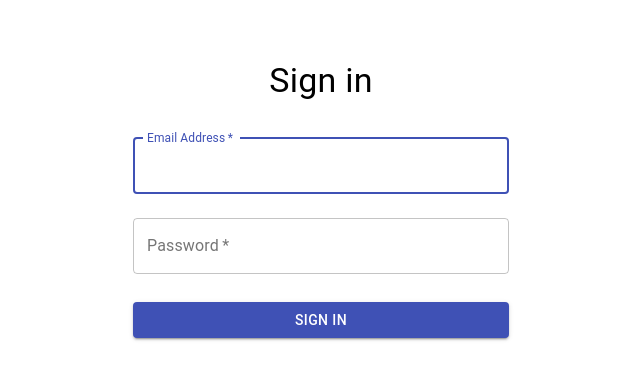
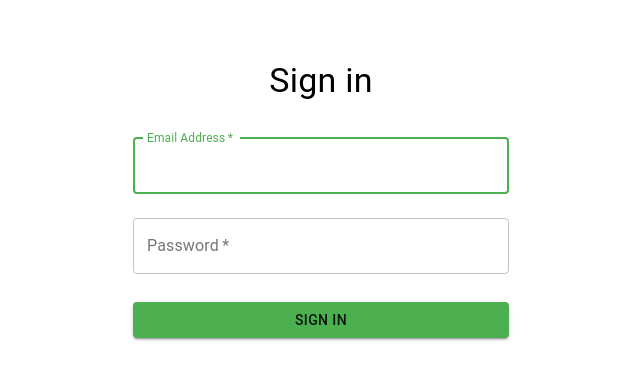
Before and after one commit to kybowers/playlist-explorer, a React (Create React App) app: page / in a window 1280 px wide. Shown: the top 380 px of the page, without its empty margins (319-959 px from the left). Built offline with nearby package versions, Linux system fonts and the light colour scheme.

Commit message:
add theme provider

```diff
--- a/src/App.js
+++ b/src/App.js
@@ -1,5 +1,7 @@
 import React from "react";
 import { HashRouter as Router, Switch, Route } from "react-router-dom";
+import { ThemeProvider } from '@material-ui/core/styles';
+import theme from './theme';
 import Dashboard from "./Components/Dashboard";
 import Login from "./Components/Login";
 import apiService from "./Services/apiService";
@@ -9,8 +11,9 @@ const response_type = "token";
 const redirect_uri = "http://localhost:3000/app";
 
 function App() {
-  return (
+  return (<ThemeProvider theme={theme}>
     <Router>
+
       <Switch>
         <Route
           path="/login"
@@ -21,7 +24,7 @@ function App() {
         />
         <Route path="/" component={AppWrapper} />
       </Switch>
-    </Router>
+    </Router></ThemeProvider>
   );
 }
 
--- /dev/null
+++ b/src/theme.js
@@ -0,0 +1,15 @@
+import { createMuiTheme } from '@material-ui/core/styles';
+import cyan from '@material-ui/core/colors/cyan';
+import green from '@material-ui/core/colors/green';
+
+const theme = createMuiTheme({
+  palette: {
+    primary: green,
+    secondary: cyan,
+  },
+  status: {
+    danger: 'orange',
+  },
+});
+
+export default theme;
```
